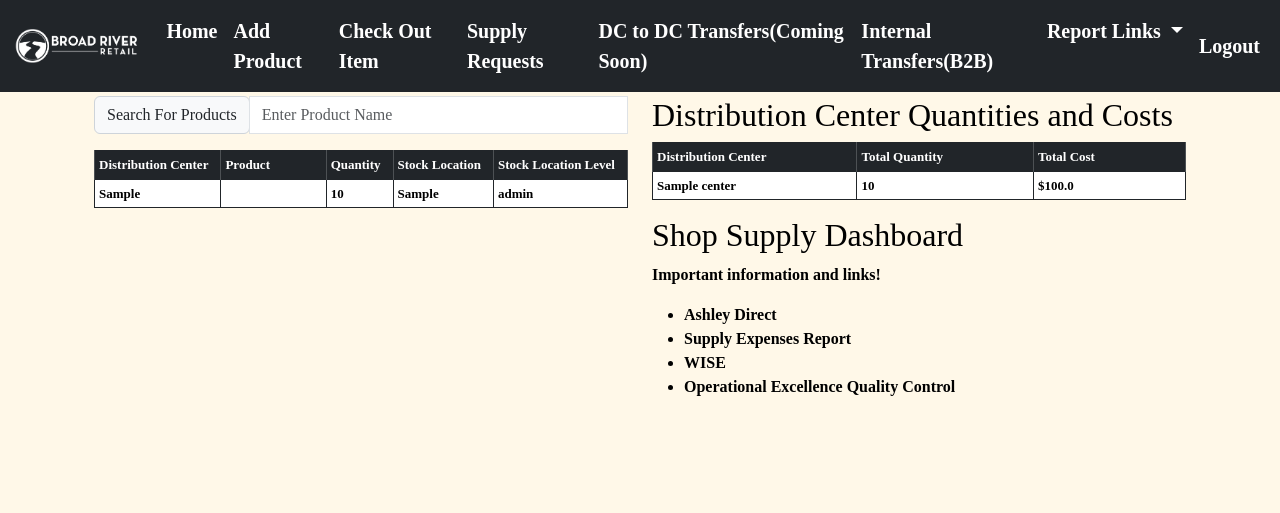
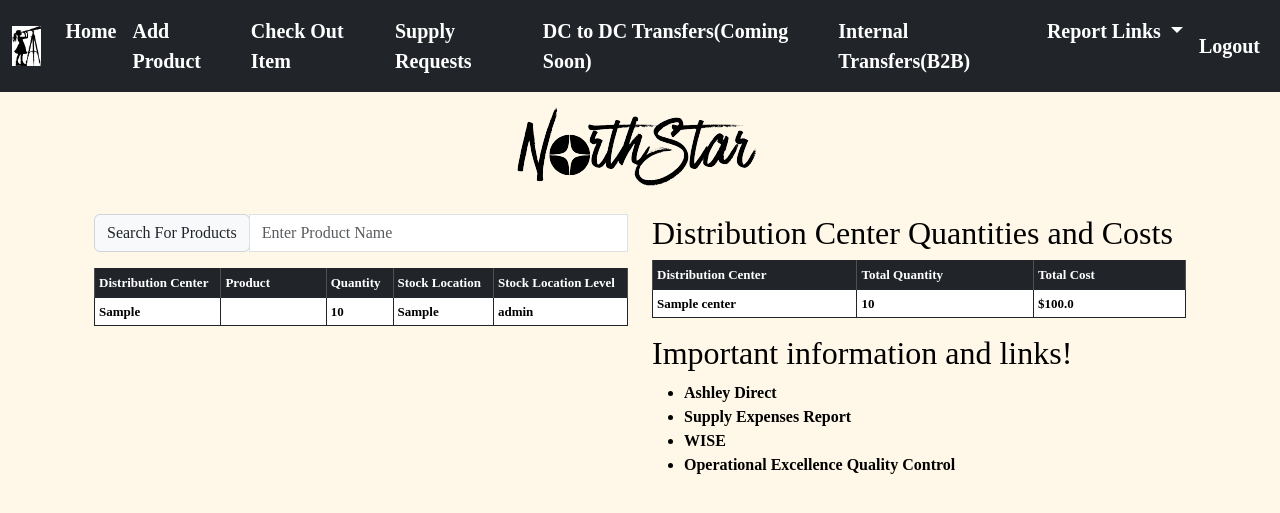
Before and after one commit to austinwilson1296/shoptool, a Django app: page / in a window 1280 px wide. Shown: the top 513 px of the page. Run offline with Django 5.2, Linux system fonts and the light colour scheme; a user stored in the database is signed in; tables that the repository leaves empty hold one stand-in row (values such as "Sample post"); parts of the project's set-up code (start-up, migrations or seed data) failed here and were passed over; some libraries are stand-ins or nearby versions.

Commit message:
frontend changes

```diff
--- a/templates/base.html
+++ b/templates/base.html
@@ -17,7 +17,7 @@
         <nav class="navbar navbar-expand-sm navbar-dark bg-dark fixed-top">
             <div class="container-fluid">
                 <a class="navbar-brand" href="#">
-                    <img src="{% static 'images/brrlogo.png' %}" alt="Brand Logo">
+                    <img src="{% static 'images/nstar.png' %}" alt="Brand Logo">
                 </a>
                 <button class="navbar-toggler" type="button" data-bs-toggle="collapse" data-bs-target="#navbarNavAltMarkup" aria-controls="navbarNavAltMarkup" aria-expanded="false" aria-label="Toggle navigation">
                     <span class="navbar-toggler-icon"></span>
--- a/templates/home.html
+++ b/templates/home.html
@@ -1,11 +1,13 @@
 {% extends 'base.html' %}
-
+{% load static %}
 {% block title %}Home Page{% endblock %}
 
 {% block content %}
 <div class="container pt-3">
+    <div class="text-center mb-3">
+        <img src="{% static 'images/nstar_banner.png' %}" alt="Banner">
+    </div>
     <div class="row">
-        <!-- Left column: Search and Table (spans 6 columns) -->
         <div class="col-md-6">
             <!-- Search Input -->
             <div class="mb-3">
@@ -80,8 +82,8 @@
                     </tbody>
                 </table>
 
-                <h2 style="color:black">Shop Supply Dashboard</h2>
-                <p>Important information and links!</p>
+                <h2 style="color:black">Important information and links!</h2>
+
                 <!-- You can add more content here like news articles, updates, etc. -->
                 <ul>
                     <li><a class="homenav" href="https://www.ashleydirect.com/SiteLogin/Forms/Login.aspx" target="_blank">Ashley Direct</a></li>
```
Also changed, not shown: static/images/nstar.png (added), static/images/nstar_banner.png (added).
